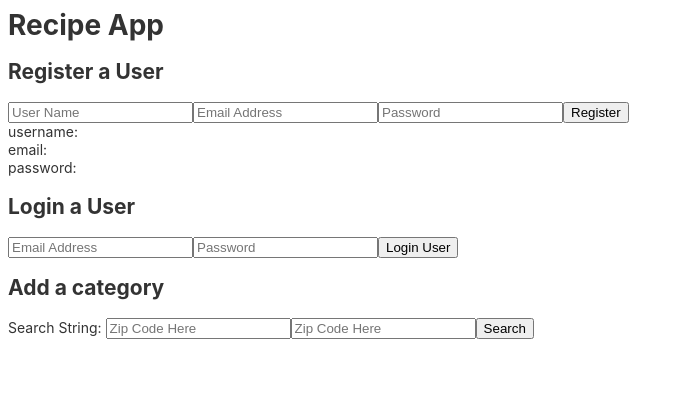
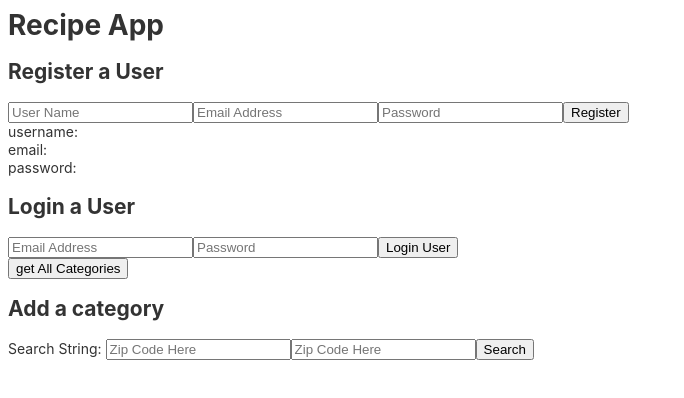
Before and after one commit to marcwright/angular-springboot-recipe-app, an Angular app: page / in a window 1280 px wide. Shown: the top 398 px of the page, without its empty margins (0-684 px from the left). Built offline with nearby package versions, Linux system fonts and the light colour scheme.

Commit message:
hard coded token is working

```diff
--- a/src/app/recipes/recipes.component.html
+++ b/src/app/recipes/recipes.component.html
@@ -20,6 +20,7 @@ password: {{password}}<br/>
   CURRENT USER: {{this.emailAddress}}
 </div>
 
+<button (click)="getCategories()">get All Categories</button>
 <section>
   <h2>Add a category</h2>
   Search String: {{zip}}
--- a/src/app/recipes/recipes.component.ts
+++ b/src/app/recipes/recipes.component.ts
@@ -28,11 +28,36 @@ export class RecipesComponent implements OnInit {
     const user = {email: this.emailAddress, password: this.password};
     console.log(user);
     this.http
+      // BACKEND WITH CORS
       .post(`https://fathomless-falls-90499.herokuapp.com/auth/users/login`, user)
       .toPromise()
       .then(response => {
         this.token = response['jwt'];
         console.log(response, this.token);
+      });
+  }
+
+  getCategories(): void {
+    const headerDict = {
+      'Content-Type': 'application/json',
+      Accept: 'application/json',
+      'Access-Control-Allow-Headers': 'Content-Type',
+      Authorization: `Bearer eyJhbGciOiJIUzI1NiJ9.eyJzdWIiOiJtYXJjLndyaWdodEBnbWFpbC5jb20iLCJleHAiOjE2MTc5NTUyNTEsImlhdCI6MTYxNzkxOTI1MX0.HrbJz7pcpHf_XkGObkr24baVVuV2NYinhjjlAawvlCc`
+    };
+    const requestOptions = {
+      headers: new HttpHeaders(headerDict),
+    };
+    // const headersObject = new HttpHeaders()
+    //   .set('content-type', 'application/json')
+    //   .set('Authorization', `Bearer ${this.token}`);
+    console.log(headerDict, requestOptions);
+    this.http
+      // NON CORS BACKEND
+      .get(`https://floating-beyond-06948.herokuapp.com/api/categories`, requestOptions)
+      .toPromise()
+      .then(response => {
+
+        console.log(response);
       });
   }
 
```
